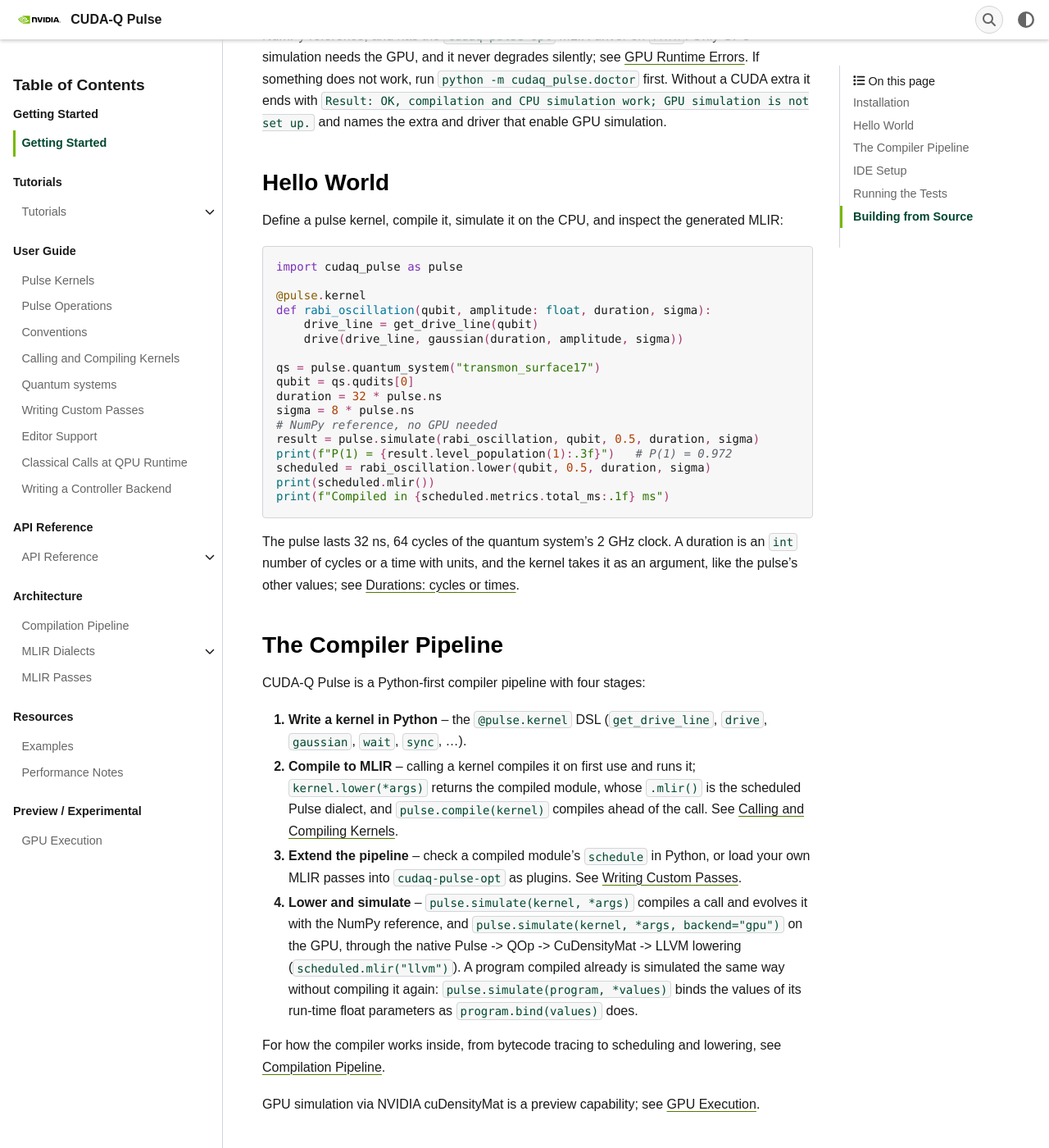
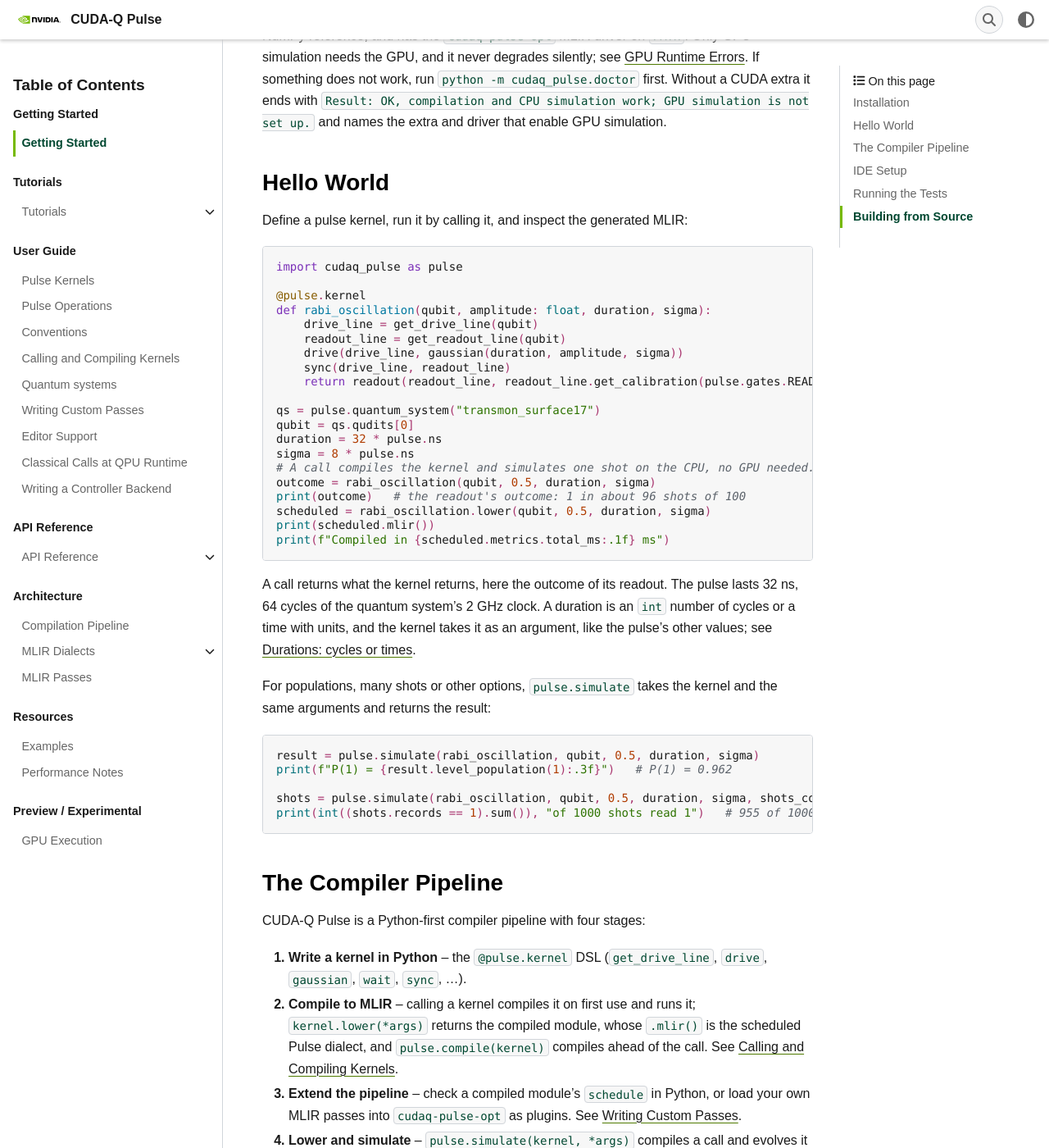
Before and after one commit to Arishsingh/cudaq-pulse, a Sphinx documentation site: the page built from docs/getting_started.rst, in a window 1280 px wide and 1400 px high, scrolled down 1531 px. Shown: the whole window at 82% size. Built offline with Sphinx 7.4.7, drawn with Linux system fonts in a browser that asks for light colours; some web fonts are replaced; pages that are not in the unit, such as notebooks, are missing from menus; the version number could not be read and is left out.

Commit message:
README quick example runs its kernel by calling it
A kernel is run by calling it: the call compiles it, simulates one shot
and returns what the kernel returns. The quick example of the README
had no readout and returned nothing, so it went through pulse.simulate
to show a result. Its kernel now reads the qubit out and returns the
outcome, and the example calls it:

    outcome = rabi_oscillation(qubit, 0.5, duration, sigma)

The outcome is one shot's, so the comment gives how often it is 1
(about 96 shots of 100) rather than a fixed value. The README no longer
names pulse.simulate; its GPU troubleshooting table says "GPU
simulation" instead.

Getting Started leads with the same call and keeps pulse.simulate as
the next step, for populations and many shots: P(1) = 0.962 after the
readout, and 955 of 1000 seeded shots read 1.

Signed-off-by: A.M. Santana <anthonys@nvidia.com>

```diff
--- a/docs/getting_started.rst
+++ b/docs/getting_started.rst
@@ -84,8 +84,7 @@ is not set up.`` and names the extra and driver that enable GPU simulation.
 Hello World
 -----------
 
-Define a pulse kernel, compile it, simulate it on the CPU, and inspect the
-generated MLIR:
+Define a pulse kernel, run it by calling it, and inspect the generated MLIR:
 
 .. code-block:: python
 
@@ -94,22 +93,37 @@ generated MLIR:
    @pulse.kernel
    def rabi_oscillation(qubit, amplitude: float, duration, sigma):
        drive_line = get_drive_line(qubit)
+       readout_line = get_readout_line(qubit)
        drive(drive_line, gaussian(duration, amplitude, sigma))
+       sync(drive_line, readout_line)
+       return readout(readout_line, readout_line.get_calibration(pulse.gates.READOUT))
 
    qs = pulse.quantum_system("transmon_surface17")
    qubit = qs.qudits[0]
    duration = 32 * pulse.ns
    sigma = 8 * pulse.ns
-   # NumPy reference, no GPU needed
-   result = pulse.simulate(rabi_oscillation, qubit, 0.5, duration, sigma)
-   print(f"P(1) = {result.level_population(1):.3f}")   # P(1) = 0.972
+   # A call compiles the kernel and simulates one shot on the CPU, no GPU needed.
+   outcome = rabi_oscillation(qubit, 0.5, duration, sigma)
+   print(outcome)   # the readout's outcome: 1 in about 96 shots of 100
    scheduled = rabi_oscillation.lower(qubit, 0.5, duration, sigma)
    print(scheduled.mlir())
    print(f"Compiled in {scheduled.metrics.total_ms:.1f} ms")
 
-The pulse lasts 32 ns, 64 cycles of the quantum system's 2 GHz clock. A duration is
+A call returns what the kernel returns, here the outcome of its readout. The
+pulse lasts 32 ns, 64 cycles of the quantum system's 2 GHz clock. A duration is
 an ``int`` number of cycles or a time with units, and the kernel takes it as
 an argument, like the pulse's other values; see :ref:`durations`.
+
+For populations, many shots or other options, ``pulse.simulate`` takes the
+kernel and the same arguments and returns the result:
+
+.. code-block:: python
+
+   result = pulse.simulate(rabi_oscillation, qubit, 0.5, duration, sigma)
+   print(f"P(1) = {result.level_population(1):.3f}")   # P(1) = 0.962
+
+   shots = pulse.simulate(rabi_oscillation, qubit, 0.5, duration, sigma, shots_count=1000, seed=7)
+   print(int((shots.records == 1).sum()), "of 1000 shots read 1")   # 955 of 1000 shots read 1
 
 The Compiler Pipeline
 ---------------------
```
Also changed, not shown: CHANGELOG.md (+3 -1 lines), README.md (+17 -15 lines).
